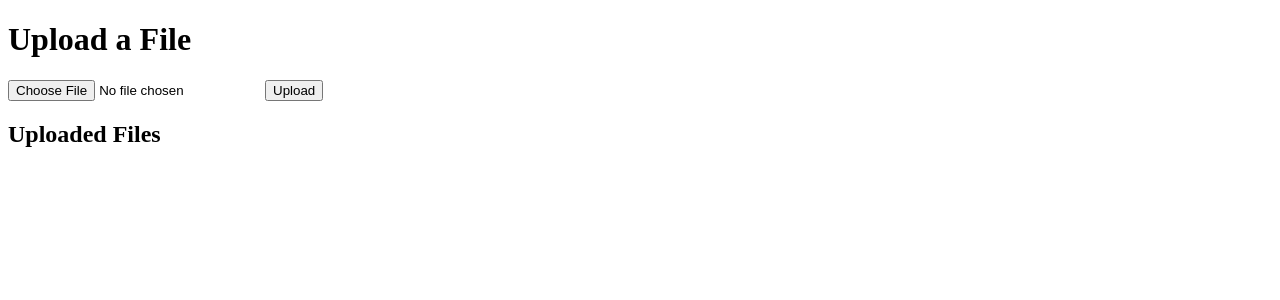
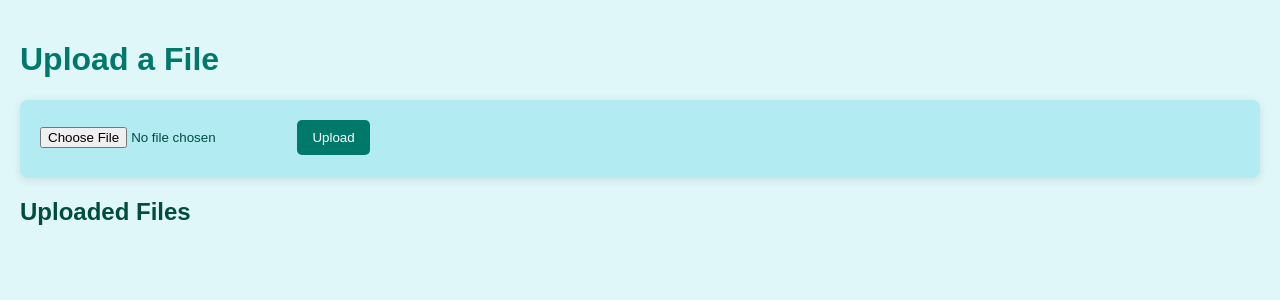
Before and after one commit to RemArtur/FTAI_challenge, a Flask app: page /db in a window 1280 px wide. Shown: the top 300 px of the page. Run offline with Flask 3, Linux system fonts and the light colour scheme; parts of the project's set-up code (start-up, migrations or seed data) failed here and were passed over.

Commit message:
add design for upload

```diff
--- a/templates/db.html
+++ b/templates/db.html
@@ -3,6 +3,59 @@
 <head>
     <meta charset="utf-8">
     <title>Загрузка таблицы пользователей</title>
+    <style>
+        body {
+            font-family: Arial, sans-serif;
+            background-color: #e0f7fa; /* Light blue background */
+            color: #004d40; /* Darker blue text */
+            margin: 0;
+            padding: 20px;
+        }
+        h1 {
+            color: #00796b; /* Teal color */
+        }
+        h2 {
+            color: #004d40; /* Darker teal */
+        }
+        form {
+            background-color: #b2ebf2; /* Lighter blue form background */
+            padding: 20px;
+            border-radius: 8px;
+            box-shadow: 0 2px 10px rgba(0, 0, 0, 0.1);
+            margin-bottom: 20px;
+        }
+        input[type="file"] {
+            margin-bottom: 10px;
+        }
+        button {
+            background-color: #00796b; /* Teal button */
+            color: white;
+            border: none;
+            padding: 10px 15px;
+            border-radius: 5px;
+            cursor: pointer;
+        }
+        button:hover {
+            background-color: #004d40; /* Darker teal on hover */
+        }
+        ul {
+            list-style-type: none;
+            padding: 0;
+        }
+        li {
+            background-color: #b2ebf2; /* Lighter blue for list items */
+            margin: 5px 0;
+            padding: 10px;
+            border-radius: 5px;
+        }
+        a {
+            text-decoration: none;
+            color: #00796b; /* Teal link color */
+        }
+        a:hover {
+            text-decoration: underline;
+        }
+    </style>
 </head>
 <body>
     <h1>Upload a File</h1>
```
Also changed, not shown: ollama_func.py (+20 -1 lines).
